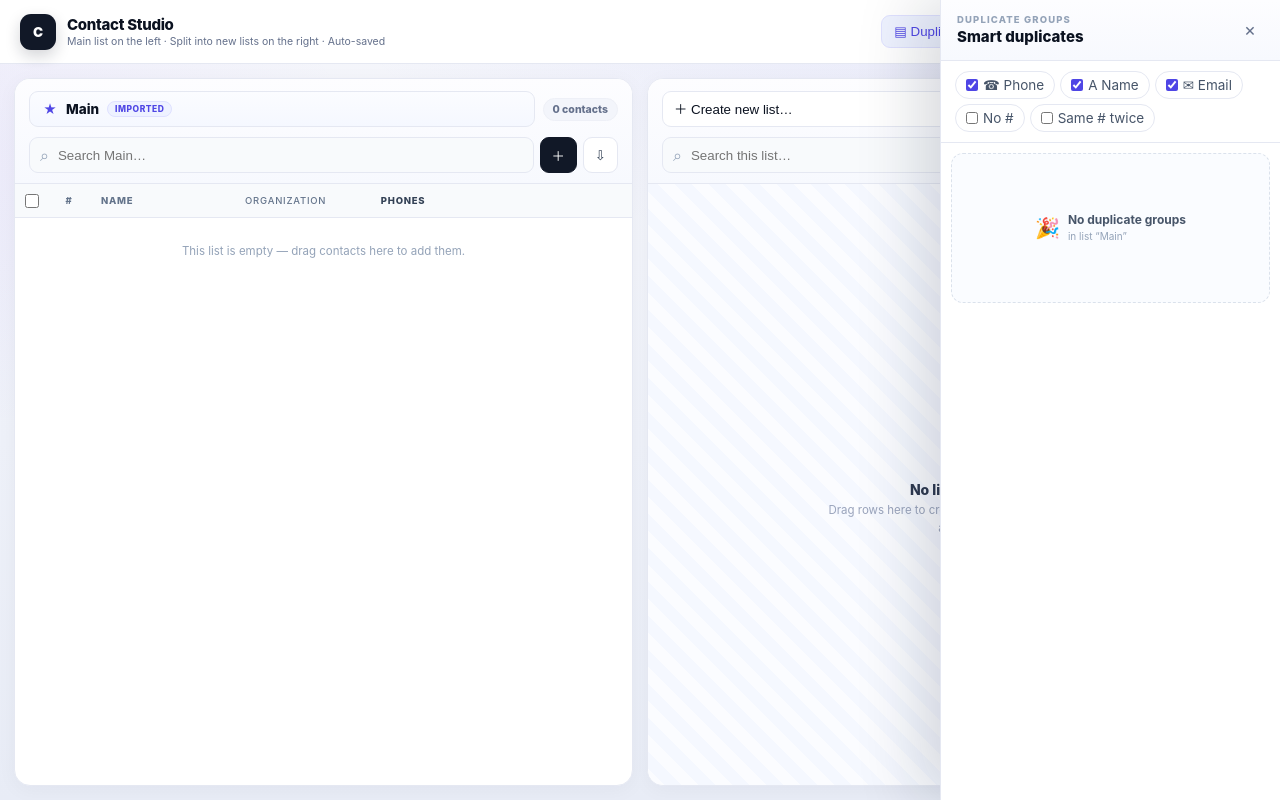
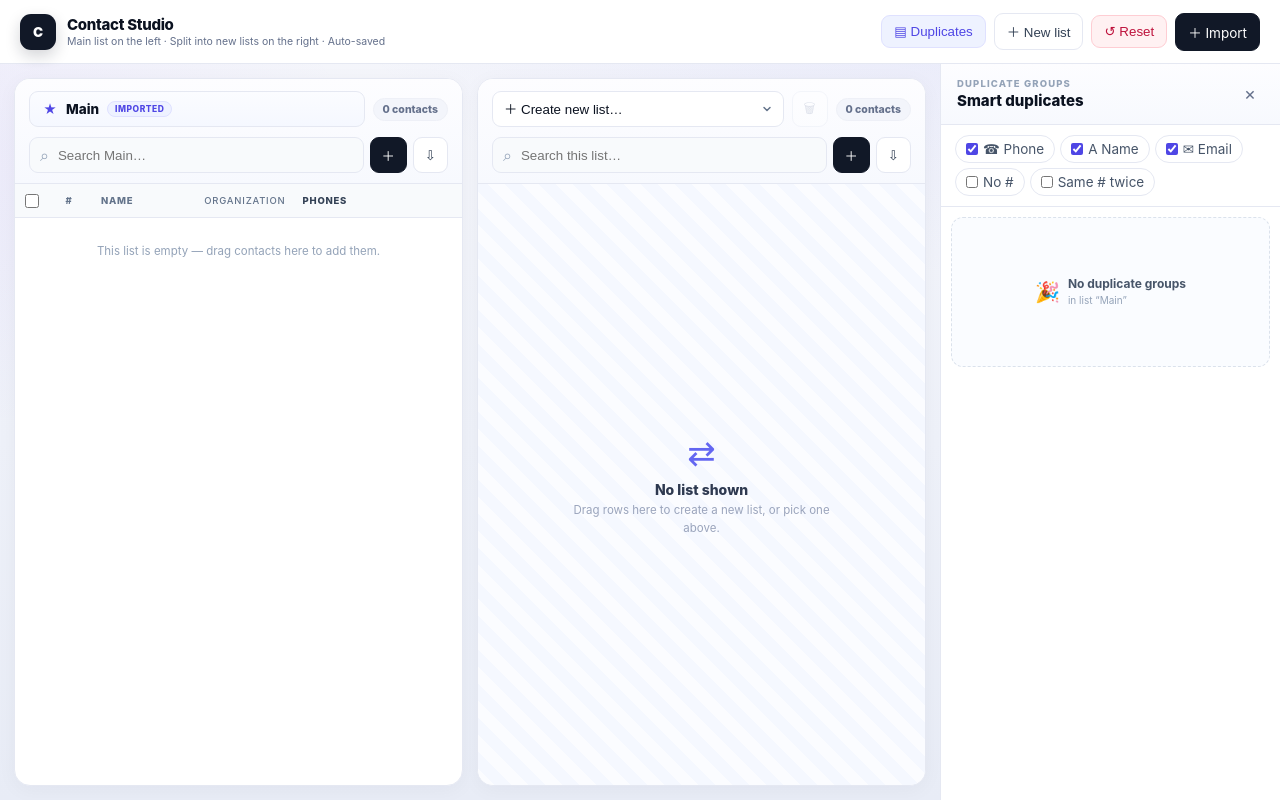
Before and after one commit to Code-HP/Contact-Studio, a plain HTML site: page index.html in a window 1280 px wide. Both pictures are taken after a click on the button "▤ Duplicates". Drawn offline with Linux system fonts and the light colour scheme; some packages are replaced by stand-ins of ours; a script that the page names is missing.

Commit message:
Dock the duplicates panel on the right beside the lists
Co-Authored-By: Claude Haiku 5.5 <noreply@anthropic.com>

```diff
--- a/Contact_Studio.css
+++ b/Contact_Studio.css
@@ -755,20 +755,28 @@ body {
   background: var(--surface-3);
   color: var(--brand-1);
 }
+/* Lists and the duplicates panel sit side by side; the panel is docked on the right. */
+.app-body {
+  flex: 1;
+  min-height: 0;
+  display: flex;
+}
+.app-body > .split-workspace {
+  flex: 1;
+  min-width: 0;
+}
 .dupes-drawer {
-  position: fixed;
-  top: 0;
-  right: 0;
-  bottom: 0;
+  flex: 0 0 340px;
   width: 340px;
-  max-width: 88vw;
+  min-height: 0;
   background: #fff;
   border-left: 1px solid var(--line-1);
-  box-shadow: -20px 0 60px rgba(15, 23, 42, 0.16);
-  z-index: 150;
   display: flex;
   flex-direction: column;
   animation: slideIn 0.22s ease-out;
+}
+.dupes-drawer[hidden] {
+  display: none;
 }
 .dupes-drawer[hidden] {
   display: none;
--- a/index.html
+++ b/index.html
@@ -42,6 +42,7 @@
         </div>
       </header>
 
+      <div class="app-body">
       <main class="split-workspace">
         <!-- LEFT PANE — fixed "Main" list -->
         <section class="contact-pane" data-pane="left">
@@ -233,6 +234,7 @@
         </div>
         <div class="dupes-list" id="dupesList"></div>
       </aside>
+      </div>
     </div>
 
     <div class="drop-overlay" id="dropOverlay">
```
